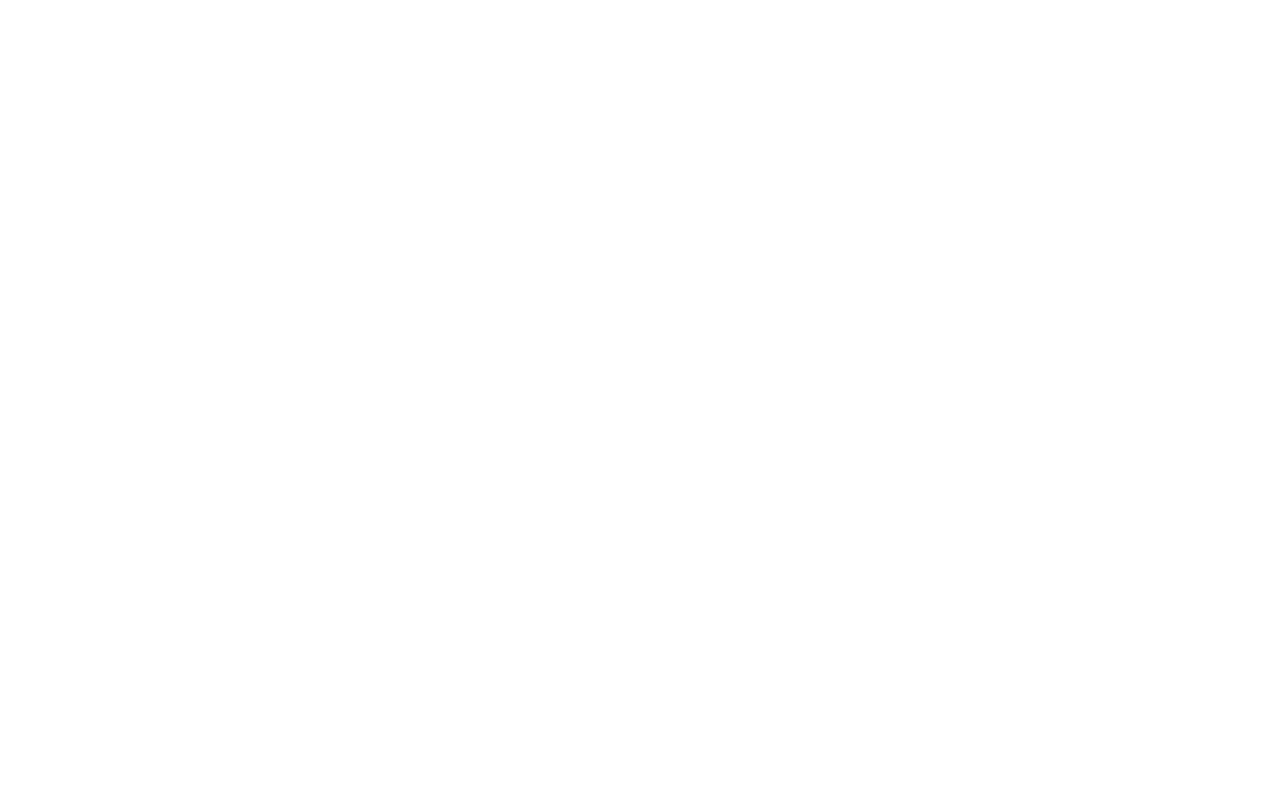
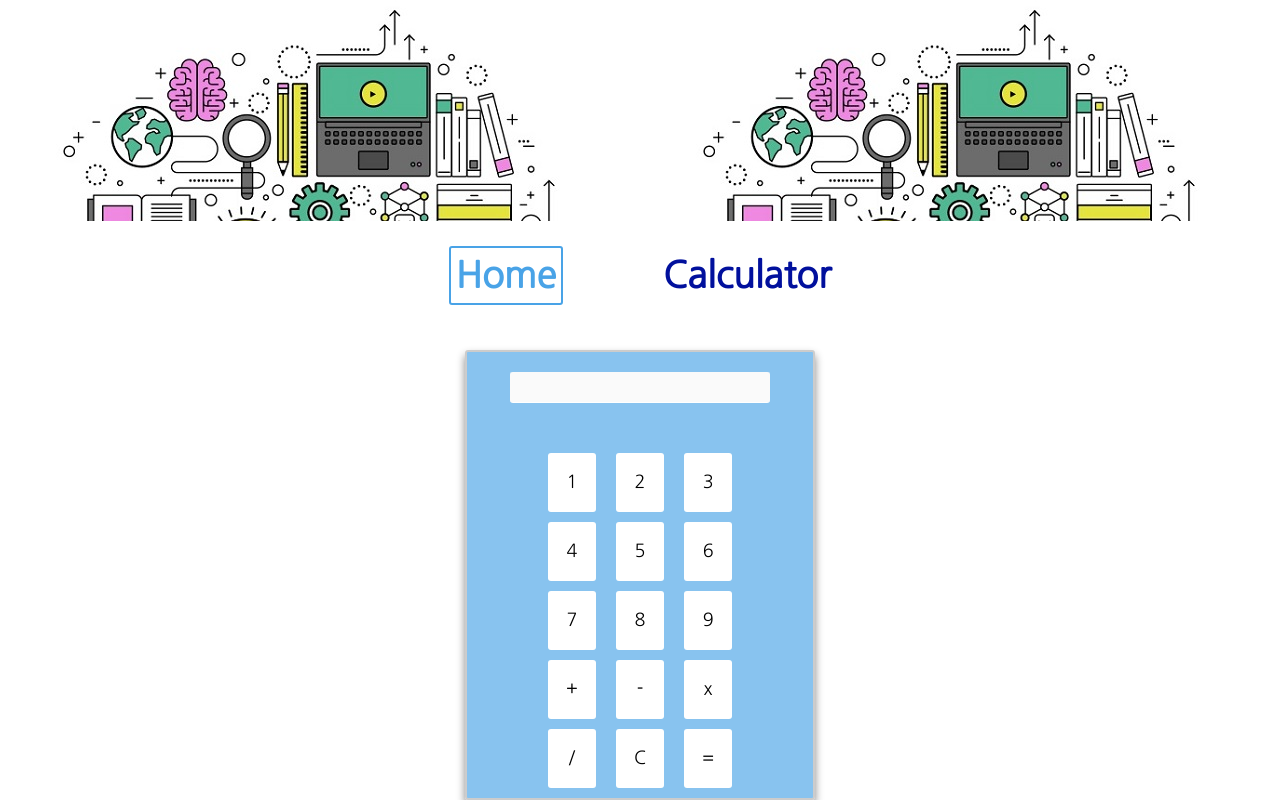
Before and after one commit to GhiwaDaccache/multi-app, a React (Create React App) app: page /calculator in a window 1280 px wide. Before the commit this address had no page. Built offline with nearby package versions, Linux system fonts and the light colour scheme.

Commit message:
added-calculator-UI

```diff
--- a/src/App.jsx
+++ b/src/App.jsx
@@ -6,7 +6,7 @@
 
 import Home from "./pages/Home";
 import Weather from "./pages/Weather";
-// import Calculator from "./pages/Calculator";
+import Calculator from "./pages/Calculator";
 // import StickyNotes from "./pages/StickyNotes";
 
 const App = () => {
@@ -18,8 +18,8 @@
         <Routes>
           <Route path="/" element={<Home />} />
           <Route path="/weather" element={<Weather />} />
-          {/*<Route path="/calculator" element={<Calculator />} />
-          <Route path="/sticky-notes" element={<StickyNotes />} /> */}
+          <Route path="/calculator" element={<Calculator />} />
+          {/*<Route path="/sticky-notes" element={<StickyNotes />} /> */}
         </Routes>
       </BrowserRouter>
     </div>
--- /dev/null
+++ b/src/pages/Calculator/index.jsx
@@ -0,0 +1,56 @@
+import React, { useState, useEffect } from "react";
+import { useNavigate } from "react-router-dom";
+
+// import axios from "axios";
+
+import "./style.css";
+
+
+const Calculator = () => {
+    const navigate = useNavigate();
+
+    return (
+      <div className="flex page column">
+        <header>
+        </header>
+        <section className="flex column gap center">
+            <div className="flex full-w center">
+                <span className="bold primary-text"
+                onClick = {() => {
+                    navigate("/")
+                  }}
+                >Home</span>
+                <h1 className="bold secondary-text">Calculator</h1>
+            </div>
+
+            <div className="calculator flex column align-center primary-bg shadow">
+                <div class="display white-bg">
+                    <input type="text" id="result" disabled />
+                </div>
+                <div class="buttons">
+                    <button>1</button>
+                    <button>2</button>
+                    <button>3</button>
+                    <button>4</button>
+                    <button>5</button>
+                    <button>6</button>
+                    <button>7</button>
+                    <button>8</button>
+                    <button>9</button>
+                    <button>+</button>
+                    <button>-</button>
+                    <button>x</button>
+                    <button>/</button>
+                    <button>C</button>
+                    <button>=</button>
+                </div>
+
+
+            </div>
+        </section>
+
+      </div>
+    );
+  };
+
+  export default Calculator;
--- /dev/null
+++ b/src/pages/Calculator/style.css
@@ -0,0 +1,39 @@
+.calculator {
+    width: 350px;
+    height: 450px;
+    border: 2px solid #ccc;
+    border-radius: 3px;
+    padding: 10px;
+}
+
+.display {
+    width: 80%;
+    height: 40px;
+    margin-top: 10px;
+    border-radius: 3px;
+}
+
+.display input {
+    width: 100%;
+    padding: 5px;
+    font-size: 16px;
+}
+
+.buttons {
+    display: grid;
+    grid-template-columns: repeat(3, 1fr);
+    grid-row-gap: 10px;
+    grid-column-gap: 20px;
+}
+
+.buttons button {
+    padding: 18px;
+    font-size: 18px;
+    border-radius: 3px;
+    cursor: pointer;
+    background-color: #fff;
+}
+
+.buttons button:hover {
+    background-color: #e0e0e0;
+}
--- a/src/pages/Home/index.jsx
+++ b/src/pages/Home/index.jsx
@@ -29,14 +29,18 @@
             </div>
 
             <div className="application primary-bg shadow flex center column gap"
-
+            onClick = {() => {
+              navigate("/calculator")
+            }}
             >
               <FontAwesomeIcon icon={faCalculator} size="7x" style={{color: "#01109d"}} />
               <h3 className="bold secondary-text">Calculator</h3>
             </div>
 
             <div className="application primary-bg shadow flex center column gap"
-
+            onClick = {() => {
+              navigate("/sticky-notes")
+            }}
             >
               <FontAwesomeIcon icon={faNoteSticky} size="7x" style={{color: "#01109d"}} />
               <h3 className="bold secondary-text">Sticky notes</h3>
```
